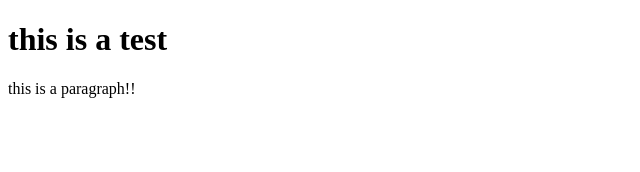
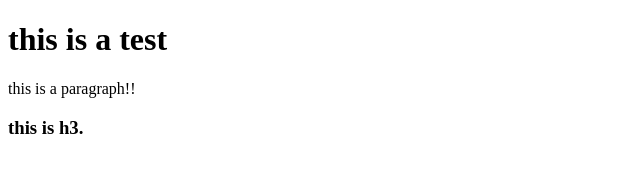
Before and after one commit to pappudutta279/pappudutta279.github.io, a plain HTML site: page index.html in a window 1280 px wide. Shown: the whole page, without its empty margins (0-640 px from the left). Drawn offline with Linux system fonts and the light colour scheme.

Commit message:
third commit

```diff
--- a/index.html
+++ b/index.html
@@ -13,5 +13,8 @@
     <p>
         this is a paragraph!!
     </p>
+    <h3>
+        this is h3.
+    </h3>
 </body>
 </html>
```
